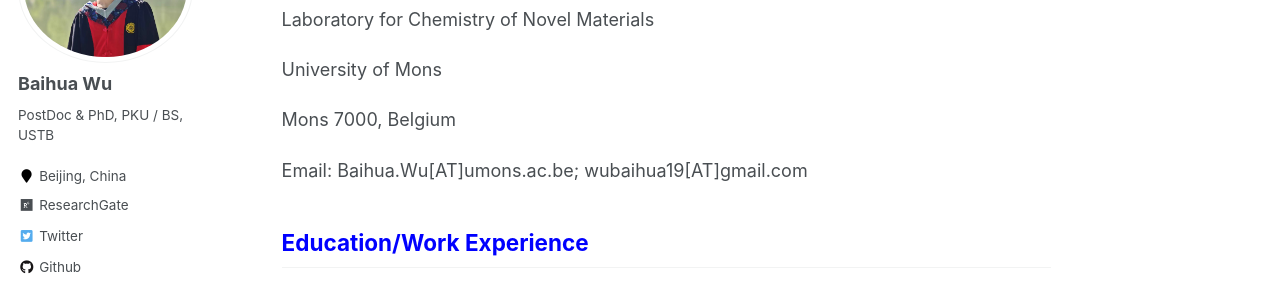
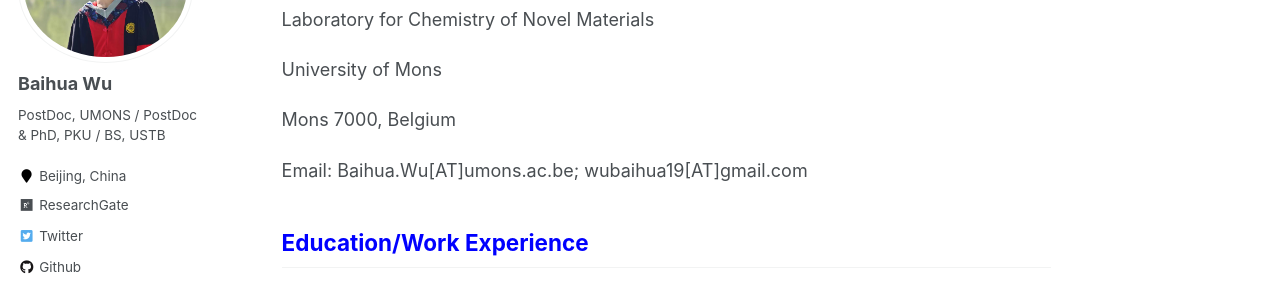
Before and after one commit to wubaihua/wubaihua.github.io, a Jekyll site: the page built from _pages/about.md, in a window 1280 px wide. Shown: the part 205-495 px from the top of the page. Built offline with Jekyll 4.4.1, drawn with Linux system fonts in a browser that asks for light colours; some web fonts are replaced.

Commit message:
2026-0823-3

```diff
--- a/_config.yml
+++ b/_config.yml
@@ -82,7 +82,7 @@ analytics:
 author:
   name             : "Baihua Wu"
   avatar           : "wubaihua.jfif"
-  bio              : "PostDoc & PhD, PKU / BS, USTB"
+  bio              : "PostDoc, UMONS / PostDoc & PhD, PKU / BS, USTB"
   location         : "Beijing, China"
   employer         :
   pubmed           :
```
